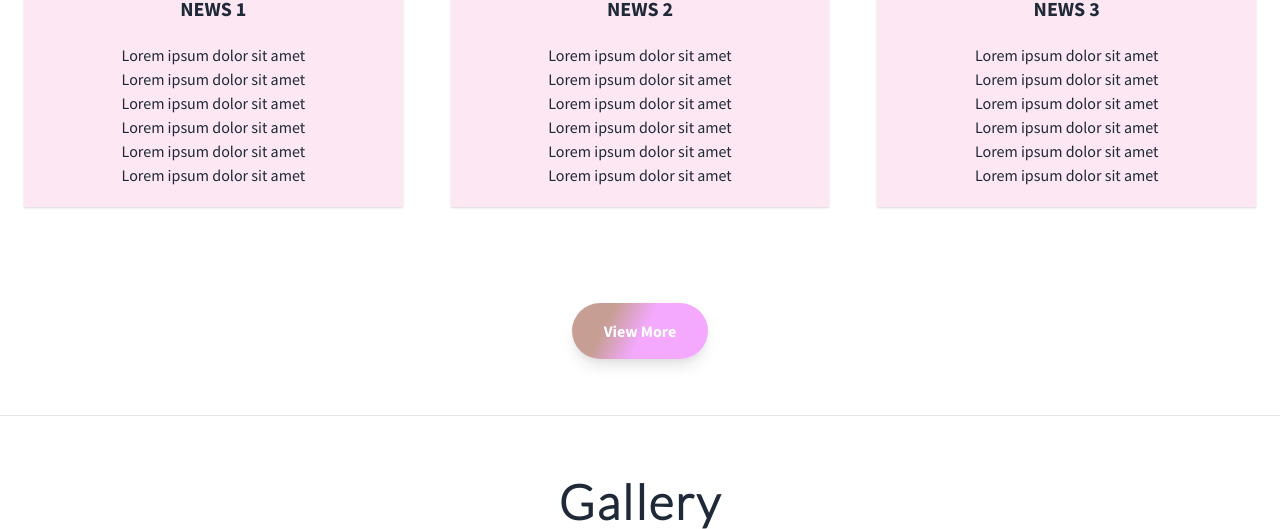
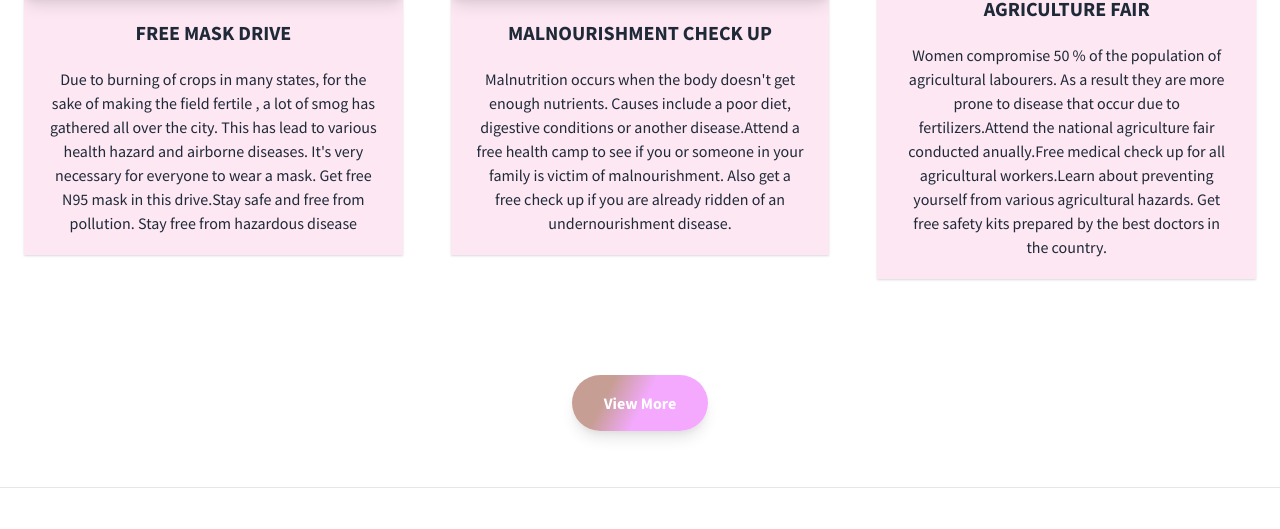
Before and after one commit to sonalsk/Sahayika, a Django app: page / in a window 1280 px wide. Shown: the part 2696-3225 px from the top of the page. Run offline with Django 3.2, Linux system fonts and the light colour scheme; some libraries are stand-ins or nearby versions; some web fonts are replaced.

Commit message:
Main Page edited

```diff
--- a/QuodHers/main/templates/main/Volunteer.html
+++ b/QuodHers/main/templates/main/Volunteer.html
@@ -153,7 +153,7 @@
 				</ul>
 				<button id="navAction"
 					class="mx-auto lg:mx-0 hover:underline bg-white text-gray-800 font-bold rounded-full mt-4 lg:mt-0 py-4 px-8 shadow opacity-75">
-					<a href="{% url 'login' %}" target="_blank">Login</a>
+					<a href="login.html" target="_blank">Login</a>
 				</button>
 				<a class="inline-block toggleColour text-white no-underline hover:text-gray-800 hover:text-underline py-2 px-4"
 							href="#"><i class="fas fa-sign-out-alt fa-2x"></i></a>
--- a/QuodHers/main/templates/main/index.html
+++ b/QuodHers/main/templates/main/index.html
@@ -266,15 +266,12 @@
 						<img alt="..."
 							src="https://images.unsplash.com/photo-1532372722026-28ddb1b48daf?ixlib=rb-1.2.1&ixid=eyJhcHBfaWQiOjEyMDd9&auto=format&fit=crop&w=1350&q=80"
 							class="shadow-lg rounded max-w-full mx-auto" />
-						<div class="w-full font-bold text-xl text-center text-gray-800 uppercase px-6 py-5">News 1</div>
+						<div class="w-full font-bold text-xl text-center text-gray-800 uppercase px-6 py-5">Free mask drive</div>
 						<p>
 						<ul class="text-gray-800 text-base px-6 mb-5 text-center">
-							<li>Lorem ipsum dolor sit amet</li>
-							<li>Lorem ipsum dolor sit amet</li>
-							<li>Lorem ipsum dolor sit amet</li>
-							<li>Lorem ipsum dolor sit amet</li>
-							<li>Lorem ipsum dolor sit amet</li>
-							<li>Lorem ipsum dolor sit amet</li>
+							<li>Due to burning of crops in many states, for the sake of making the field fertile , a lot of smog has gathered all over the city. This has lead to various health hazard and airborne diseases. It's very necessary for everyone to wear a mask. Get free N95 mask in this drive.Stay safe and free from pollution. Stay free from
+							hazardous disease </li>
+
 						</ul>
 						</p>
 					</div>
@@ -290,15 +287,10 @@
 						<img alt="..."
 							src="https://images.unsplash.com/photo-1510395839401-f2ec7a07bbb5?ixlib=rb-1.2.1&auto=format&fit=crop&w=1307&q=80"
 							class="shadow-lg rounded max-w-full mx-auto" />
-						<div class="w-full font-bold text-xl text-center text-gray-800 uppercase px-6 py-5">News 2</div>
+						<div class="w-full font-bold text-xl text-center text-gray-800 uppercase px-6 py-5">Malnourishment check up</div>
 						<p>
 						<ul class="text-gray-800 text-base px-6 mb-5 text-center">
-							<li>Lorem ipsum dolor sit amet</li>
-							<li>Lorem ipsum dolor sit amet</li>
-							<li>Lorem ipsum dolor sit amet</li>
-							<li>Lorem ipsum dolor sit amet</li>
-							<li>Lorem ipsum dolor sit amet</li>
-							<li>Lorem ipsum dolor sit amet</li>
+							<li>Malnutrition occurs when the body doesn't get enough nutrients. Causes include a poor diet, digestive conditions or another disease.Attend a free health camp to see if you or someone in your family is victim of malnourishment. Also get a free check up if you are already ridden of an undernourishment disease.</li>
 						</ul>
 						</p>
 					</div>
@@ -313,15 +305,15 @@
 						<img alt="..."
 							src="https://images.unsplash.com/photo-1570966087241-20278ac27b2c?ixlib=rb-1.2.1&auto=format&fit=crop&w=1350&q=80"
 							class="shadow-lg rounded max-w-full mx-auto" />
-						<div class="w-full font-bold text-xl text-center text-gray-800 uppercase px-6 py-5">News 3</div>
+						<div class="w-full font-bold text-xl text-center text-gray-800 uppercase px-6 py-5">Agriculture Fair</div>
 						<p>
 						<ul class="text-gray-800 text-base px-6 mb-5 text-center">
-							<li>Lorem ipsum dolor sit amet</li>
-							<li>Lorem ipsum dolor sit amet</li>
-							<li>Lorem ipsum dolor sit amet</li>
-							<li>Lorem ipsum dolor sit amet</li>
-							<li>Lorem ipsum dolor sit amet</li>
-							<li>Lorem ipsum dolor sit amet</li>
+							<li>Women compromise 50 % of the population of agricultural labourers. As a result they are more prone to disease that occur due to fertilizers.Attend the national agriculture fair conducted anually.Free medical check up for all agricultural workers.Learn about preventing yourself from various agricultural hazards. Get free safety kits prepared by the best doctors in the country. </li>
+							<li></li>
+							<li></li>
+							<li></li>
+							<li></li>
+
 						</ul>
 						</p>
 					</div>
```
